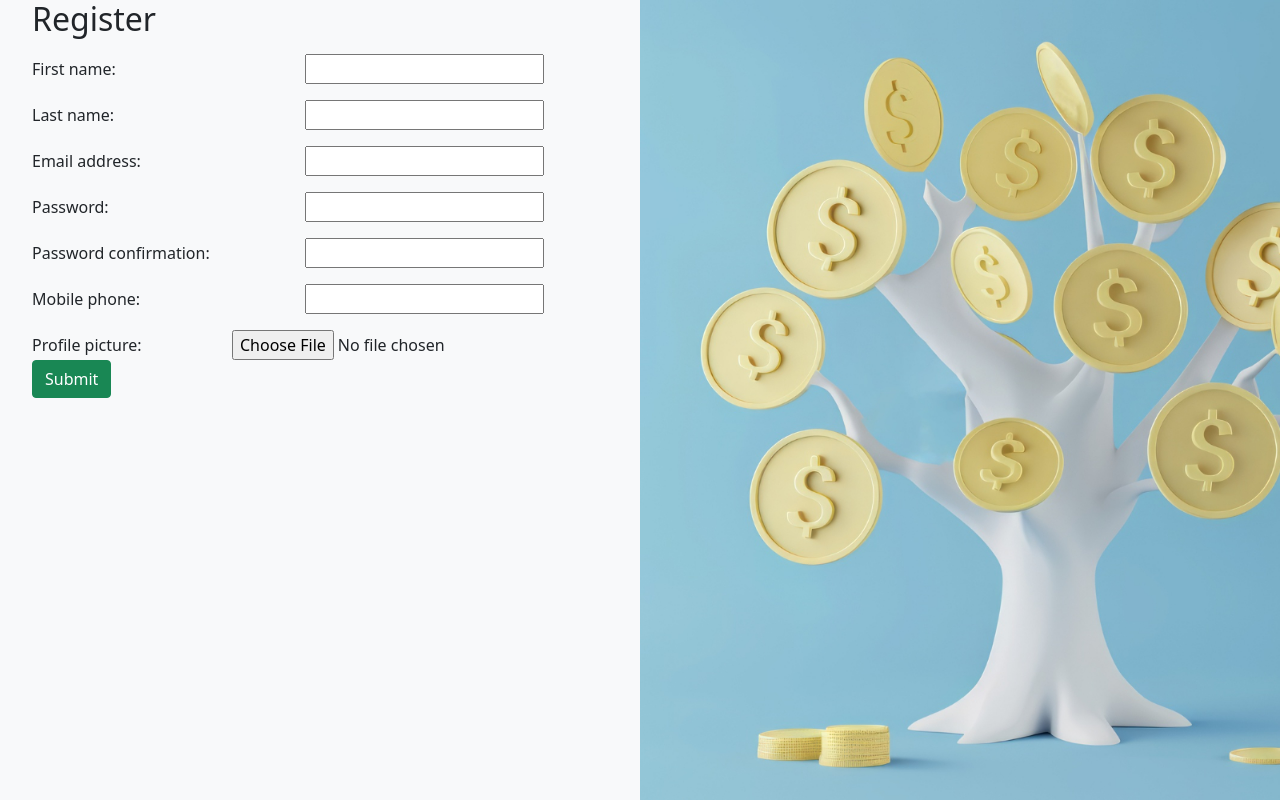
After one commit to fatma1-a7med/Crowd_Funding, a Django app: page /accounts/register in a window 1280 px wide. The commit adds this page. Run offline with Django 5.2, Linux system fonts and the light colour scheme.

Commit message:
registration set up

```diff
--- a/Crowd_Funding/settings.py
+++ b/Crowd_Funding/settings.py
@@ -59,7 +59,7 @@ ROOT_URLCONF = 'Crowd_Funding.urls'
 TEMPLATES = [
     {
         'BACKEND': 'django.template.backends.django.DjangoTemplates',
-        'DIRS': [],
+        'DIRS': [BASE_DIR.joinpath('templates')],
         'APP_DIRS': True,
         'OPTIONS': {
             'context_processors': [
@@ -80,10 +80,10 @@ WSGI_APPLICATION = 'Crowd_Funding.wsgi.application'
 
 DATABASES = {
     'default': {
-        'ENGINE': 'mysql.connector.django',
+        'ENGINE': 'django.db.backends.mysql',
         'NAME': 'crowdfunding',
         'USER': 'root',
-        'PASSWORD': 'root',
+        'PASSWORD': '',
         'HOST': 'localhost',
         'PORT':3306
 
--- a/Crowd_Funding/urls.py
+++ b/Crowd_Funding/urls.py
@@ -23,5 +23,7 @@ from django.conf import settings
 urlpatterns = [
     path('admin/', admin.site.urls),
     path('projects/', include('projects.urls')),
+    path('accounts/', include('django.contrib.auth.urls')),
+    path('accounts/', include('accounts.urls'))
 
 ]
--- /dev/null
+++ b/accounts/forms.py
@@ -0,0 +1,13 @@
+
+
+from django import forms
+from django.contrib.auth.forms import UserCreationForm
+from django.contrib.auth.models import User
+
+
+class RegisterationForm(UserCreationForm):
+    mobile_phone = forms.RegexField(regex=r'^\+?20?1[0-9]{9}$')
+    profile_picture=forms.ImageField()
+    class Meta:
+        model = User
+        fields = ('first_name', 'last_name', 'email','password1','password2','mobile_phone','profile_picture')
--- /dev/null
+++ b/accounts/templates/accounts/register.html
@@ -0,0 +1,74 @@
+{% load static %}
+{% block content %}
+<link href="https://cdn.jsdelivr.net/npm/bootstrap@5.1.3/dist/css/bootstrap.min.css" rel="stylesheet" integrity="sha384-1BmE4kWBq78iYhFldvKuhfTAU6auU8tT94WrHftjDbrCEXSU1oBoqyl2QvZ6jIW3" crossorigin="anonymous">
+
+<style>
+    .registration, .leftSide{
+        height:100vh;
+    }
+    .leftSide{
+        padding-left:2rem;
+    }
+    .rightSide{
+        background-image: url('{% static 'accounts/images/background.jpg' %}');
+        background-size: cover;
+
+       }
+       .form-group {
+        display: flex;
+        align-items: center;
+        width:40vw;
+        justify-content: space-between;
+        margin-top:1rem;
+    }
+
+</style>
+<div class="d-flex w-100 text-dark bg-light registration">
+    <div class="leftSide col-6">
+        <h2>Register </h2>
+        <form method="post"  enctype="multipart/form-data">
+            {% csrf_token %}
+            <div class="form-group">
+                {{ form.first_name.label_tag }}
+                {{ form.first_name }}
+            </div>
+            <div class="form-group">
+                {{ form.last_name.label_tag }}
+                {{ form.last_name }}
+            </div>
+            <div class="form-group">
+                {{ form.email.label_tag }}
+                {{ form.email }}
+            </div>
+            <div class="form-group">
+                {{ form.password1.label_tag }}
+                {{ form.password1 }}
+            </div>
+            <div class="form-group">
+                {{ form.password2.label_tag }}
+                {{ form.password2 }}
+            </div>
+            <div class="form-group">
+                {{ form.mobile_phone.label_tag }}
+                {{ form.mobile_phone }}
+            </div>
+            <div class="form-group">
+                {{ form.profile_picture.label_tag }}
+                {{ form.profile_picture }}
+            </div>
+
+            <input type="submit" class="btn btn-success">
+        </form>
+    </div>
+    <section class="rightSide col-6">
+
+    </section>
+
+
+</div>
+
+
+
+{% comment %} <script src="{% static 'accounts/js/main.js' %}"></script>
+ {% endcomment %}
+{%endblock %}
--- a/accounts/templates/layouts/base.html
+++ b/accounts/templates/layouts/base.html
@@ -75,13 +75,13 @@
             <a class=" btn sign_up" aria-current="page" href="#">Sign up</a>
         </div>
     </div>
-</nav>
+</nav>{% comment %}
 <section class="home_section">
     <h2>Join Us
    Building a Better Future Together!  </h2>
 </section>
-
-<div class="container my-3">
+ {% endcomment %}
+<div class="my-3">
     <div class=" p-3 mb-3">
         {% block content %}
         {% endblock %}
--- /dev/null
+++ b/accounts/urls.py
@@ -0,0 +1,6 @@
+from django.urls import path
+from accounts.views import  profile_view, create_user
+urlpatterns = [
+    path('profile/', profile_view , name='account.profile'),
+    path('register',create_user, name='account.register' )
+]
--- a/accounts/views.py
+++ b/accounts/views.py
@@ -1,3 +1,20 @@
-from django.shortcuts import render
+from django.shortcuts import render, redirect, reverse
+from accounts.forms import  RegisterationForm
+# Create your views here.
 
-# Create your views here.
+
+def profile_view(request):
+    url= reverse("homePage")
+    return redirect(url)
+
+
+def create_user(request):
+    form = RegisterationForm()
+    if request.method == 'POST':
+        form= RegisterationForm(request.POST)
+        if form.is_valid():
+            user=form.save()
+            login_url = reverse("login")
+            return redirect(login_url)
+
+    return render(request, 'accounts/register.html', {'form':form})
--- a/projects/urls.py
+++ b/projects/urls.py
@@ -5,4 +5,5 @@ from . import views
 urlpatterns =[
     path('create', views.createProject, name='createProject'),
     path('projectDetails/<int:id>', views.showProject, name="showProject"),
+    path('home/', views.home, name="homePage"),
 ]
--- a/projects/views.py
+++ b/projects/views.py
@@ -77,3 +77,7 @@ def createProject(request):
       'formset': formset,
    }
    return render(request, 'projects/create.html', context)
+
+def home(request):
+    return render(request, "projects/home.html",
+                  status=200)
```
Also changed, not shown: accounts/static/accounts/js/main.js (added, +48 -0 lines), projects/templates/projects/home.html (added, +7 -0 lines), templates/registration/logged_out.html (added, +10 -0 lines), templates/registration/login.html (added, +13 -0 lines), accounts/static/accounts/css/style.css (added), accounts/static/accounts/images/background.jpg (added).
